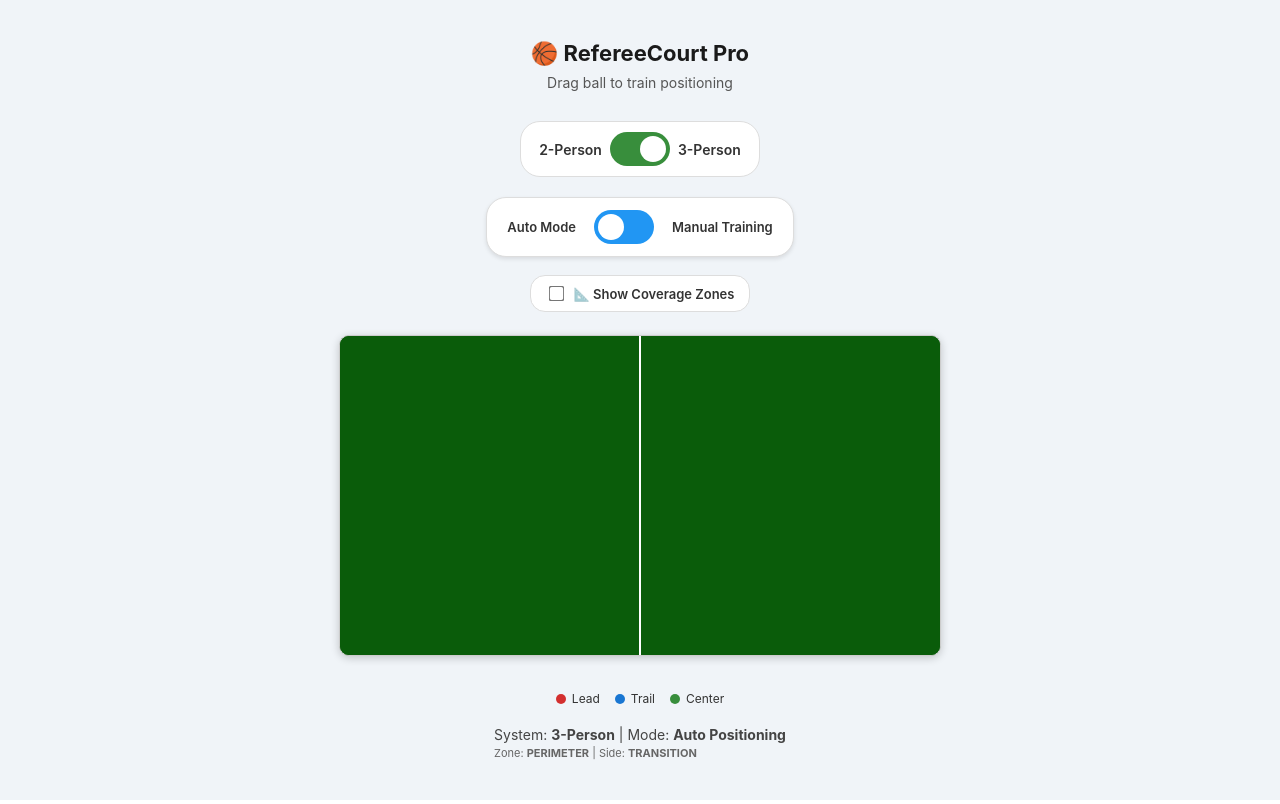
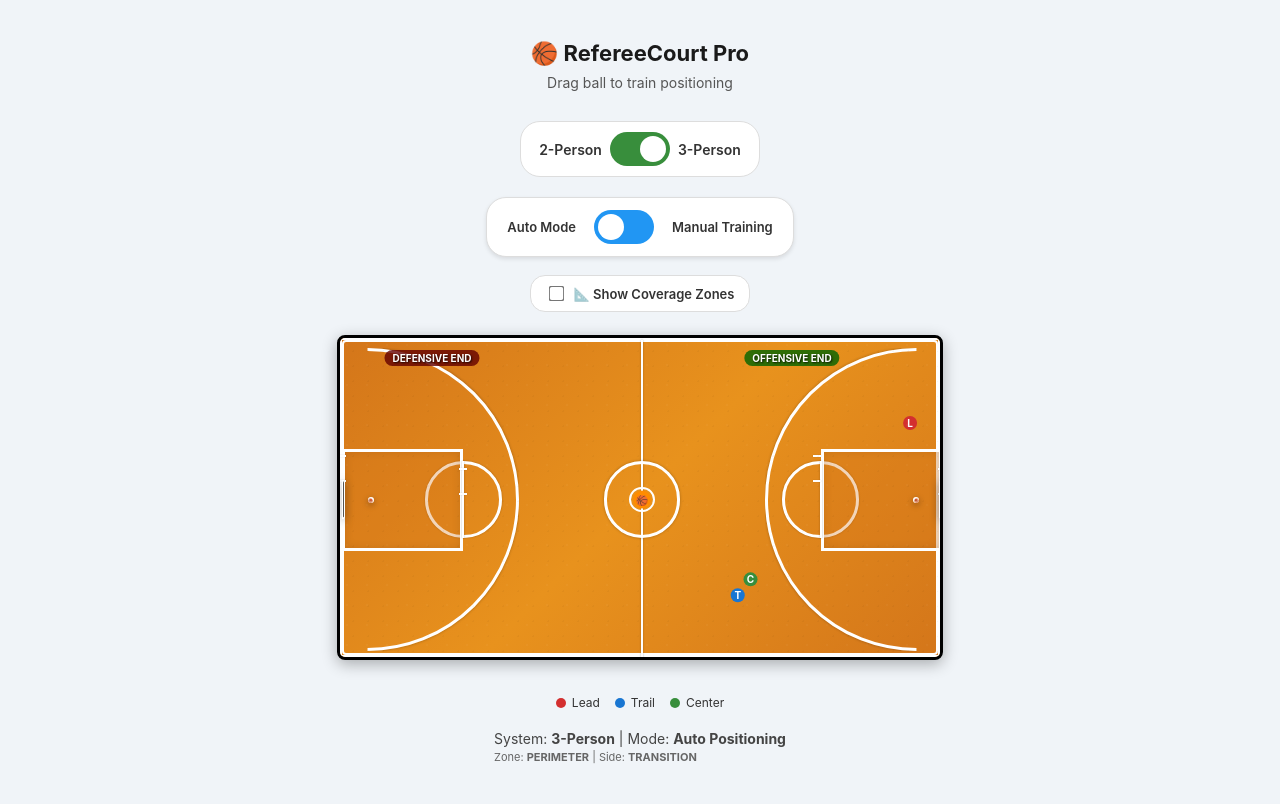
Before and after one commit to MRK2340/Whistle-resilience, a React (Create React App) app in the folder frontend/: page / in a window 1280 px wide. Built offline with nearby package versions, Linux system fonts and the light colour scheme.

Commit message:
auto-commit for 2ab4498c-2eb5-4c25-b3be-beef3d097bb8

```diff
--- a/frontend/src/components/Court.css
+++ b/frontend/src/components/Court.css
@@ -1,29 +1,184 @@
 .court-container {
   margin: 15px 0;
-  border: 1px solid #ccc;
-  border-radius: 10px;
+  border: 3px solid #000;
+  border-radius: 8px;
   overflow: hidden;
-  background-color: #0a5c0a;
-  box-shadow: 0 2px 8px rgba(0, 0, 0, 0.2);
+  background: linear-gradient(135deg, #d4761a 0%, #e8921d 50%, #d4761a 100%);
+  box-shadow: 0 4px 15px rgba(0, 0, 0, 0.3);
+  position: relative;
 }
 
 .court {
-  background-color: #0a5c0a;
+  background: linear-gradient(135deg, #d4761a 0%, #e8921d 50%, #d4761a 100%);
   position: relative;
+  border: 2px solid #fff;
 }
 
+.court-border {
+  position: absolute;
+  top: 0;
+  left: 0;
+  right: 0;
+  bottom: 0;
+  border: 2px solid #fff;
+  border-radius: 4px;
+}
+
+/* Court Lines */
 .half-court-line {
   position: absolute;
   background-color: #fff;
+  box-shadow: 0 0 2px rgba(0, 0, 0, 0.3);
 }
 
-.key-top {
+.free-throw-line {
   position: absolute;
   background-color: #fff;
+  box-shadow: 0 0 2px rgba(0, 0, 0, 0.3);
 }
 
-.three-point-line {
+/* Circles */
+.center-circle {
+  position: absolute;
+  border: 3px solid #fff;
+  border-radius: 50%;
+  background: transparent;
+  box-shadow: 0 0 3px rgba(0, 0, 0, 0.3);
+}
+
+.center-circle-inner {
   position: absolute;
   border: 2px solid #fff;
+  border-radius: 50%;
   background: transparent;
 }
+
+.free-throw-circle {
+  position: absolute;
+  border: 3px solid #fff;
+  border-radius: 50%;
+  background: transparent;
+  box-shadow: 0 0 2px rgba(0, 0, 0, 0.3);
+}
+
+/* Three-Point Arcs */
+.three-point-arc {
+  position: absolute;
+  border: 3px solid #fff;
+  border-radius: 50%;
+  background: transparent;
+  box-shadow: 0 0 3px rgba(0, 0, 0, 0.3);
+}
+
+.left-three-point {
+  clip-path: polygon(50% 0%, 100% 0%, 100% 100%, 50% 100%);
+}
+
+.right-three-point {
+  clip-path: polygon(0% 0%, 50% 0%, 50% 100%, 0% 100%);
+}
+
+/* Paint/Lane Areas */
+.lane {
+  position: absolute;
+  background: rgba(212, 118, 26, 0.3);
+  border: 3px solid #fff;
+  box-shadow: inset 0 0 10px rgba(0, 0, 0, 0.1);
+}
+
+.left-lane {
+  border-right: 3px solid #fff;
+}
+
+.right-lane {
+  border-left: 3px solid #fff;
+}
+
+/* Baskets */
+.basket {
+  position: absolute;
+  background: radial-gradient(circle, #ff4444 30%, #cc0000 70%);
+  border: 2px solid #fff;
+  border-radius: 50%;
+  box-shadow: 0 2px 6px rgba(0, 0, 0, 0.4);
+  z-index: 10;
+}
+
+.basket::before {
+  content: '🏀';
+  position: absolute;
+  font-size: 4px;
+  left: 50%;
+  top: 50%;
+  transform: translate(-50%, -50%);
+  opacity: 0.7;
+}
+
+/* Backboards */
+.backboard {
+  position: absolute;
+  background: linear-gradient(90deg, #333 0%, #555 50%, #333 100%);
+  border: 1px solid #fff;
+  box-shadow: 0 2px 8px rgba(0, 0, 0, 0.5);
+  z-index: 5;
+}
+
+.left-backboard {
+  border-radius: 0 3px 3px 0;
+}
+
+.right-backboard {
+  border-radius: 3px 0 0 3px;
+}
+
+/* Lane Hash Marks */
+.lane-hash-mark {
+  position: absolute;
+  background-color: #fff;
+  box-shadow: 0 0 1px rgba(0, 0, 0, 0.3);
+}
+
+/* Court Labels */
+.court-labels {
+  position: absolute;
+  top: 0;
+  left: 0;
+  right: 0;
+  pointer-events: none;
+  z-index: 20;
+}
+
+.court-label {
+  position: absolute;
+  font-size: 10px;
+  font-weight: bold;
+  color: #fff;
+  background: rgba(0, 0, 0, 0.7);
+  padding: 2px 8px;
+  border-radius: 10px;
+  text-shadow: 1px 1px 2px rgba(0, 0, 0, 0.8);
+  transform: translateX(-50%);
+}
+
+.home-label {
+  background: rgba(0, 100, 0, 0.8);
+}
+
+.away-label {
+  background: rgba(100, 0, 0, 0.8);
+}
+
+/* Realistic court texture */
+.court::after {
+  content: '';
+  position: absolute;
+  top: 0;
+  left: 0;
+  right: 0;
+  bottom: 0;
+  background-image:
+    radial-gradient(circle at 25% 25%, rgba(255,255,255,0.03) 1px, transparent 1px),
+    radial-gradient(circle at 75% 75%, rgba(0,0,0,0.03) 1px, transparent 1px);
+  background-size: 20px 20px, 15px 15px;
+  pointer-events: none;
+}
```
